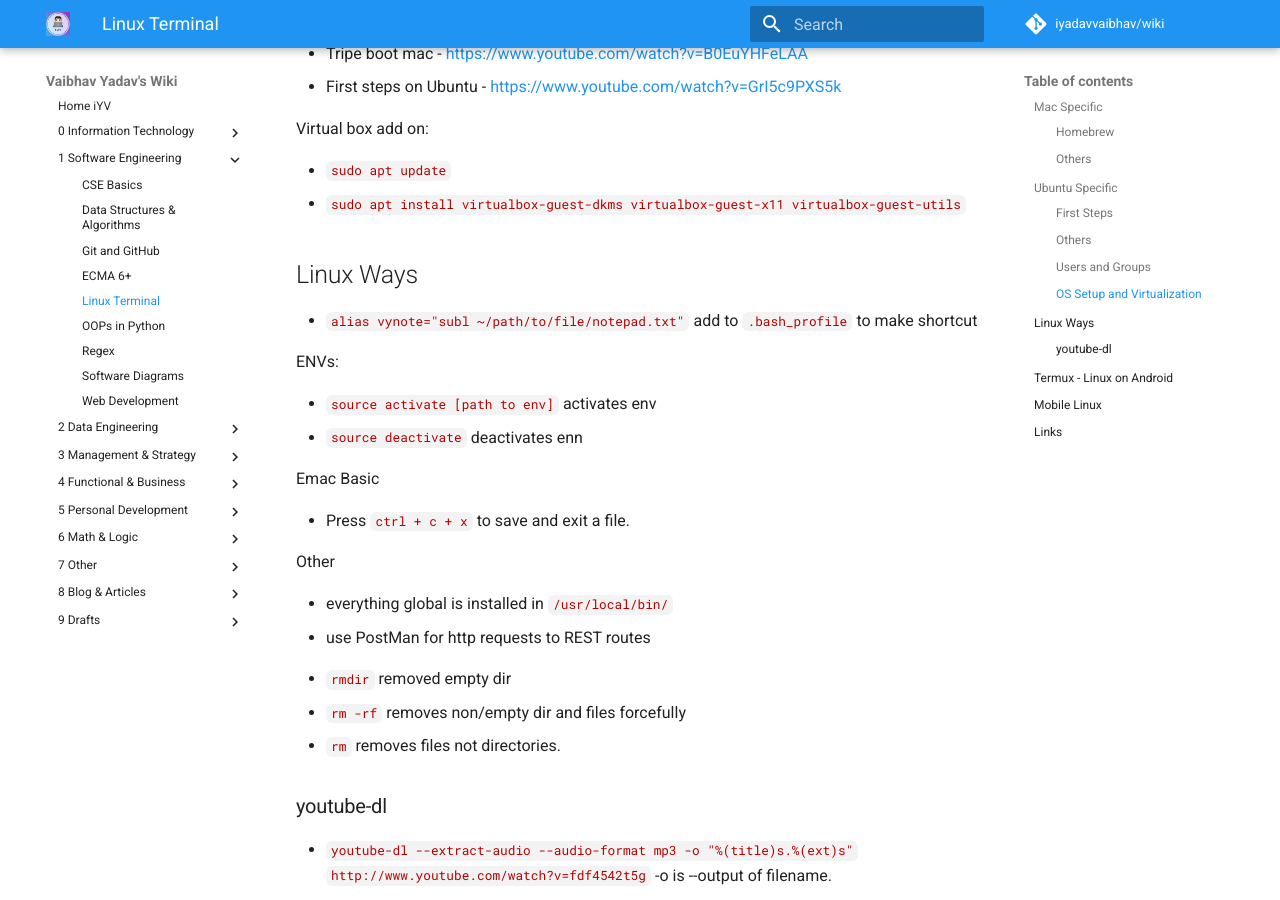
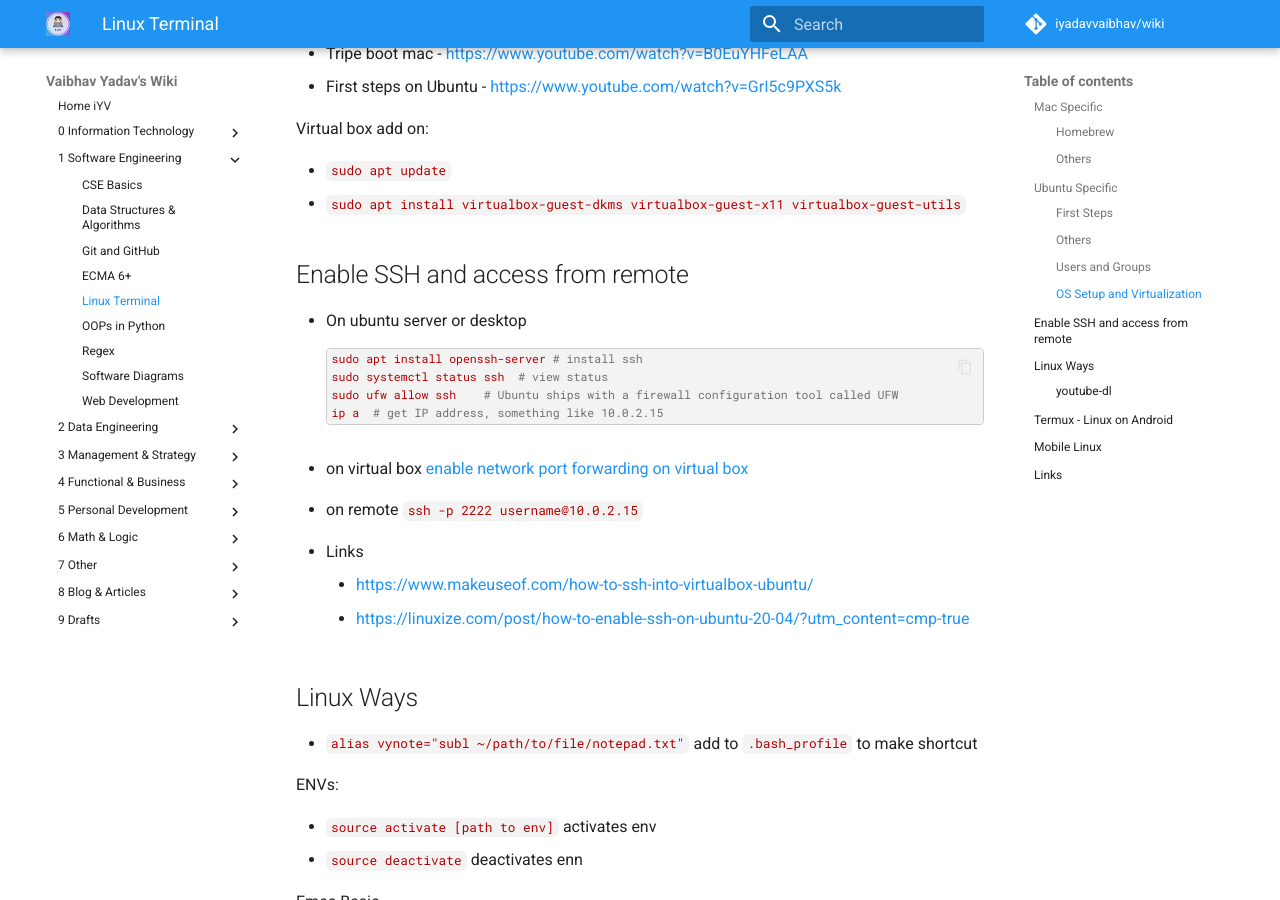
Before and after one commit to iYadavVaibhav/stem, an MkDocs documentation site: the page built from docs/1-Software-Engineering/linux-terminal.md, in a window 1280 px wide and 900 px high, scrolled down 5879 px. Built offline with MkDocs 1.6.1 and Material for MkDocs 9.7.7, drawn with Linux system fonts in a browser that asks for light colours; comment, search, counter and statistics services are not loaded.

Commit message:
ubuntu-ssh updates

````diff
--- a/docs/1-Software-Engineering/linux-terminal.md
+++ b/docs/1-Software-Engineering/linux-terminal.md
@@ -219,7 +219,24 @@
 - `sudo apt update`
 - `sudo apt install virtualbox-guest-dkms virtualbox-guest-x11 virtualbox-guest-utils`
 
+## Enable SSH and access from remote
 
+- On ubuntu server or desktop
+
+    ```sh
+    sudo apt install openssh-server # install ssh
+    sudo systemctl status ssh  # view status
+    sudo ufw allow ssh    # Ubuntu ships with a firewall configuration tool called UFW
+    ip a  # get IP address, something like 10.0.2.15
+    ```
+
+- on virtual box [enable network port forwarding on virtual box](https://www.makeuseof.com/how-to-ssh-into-virtualbox-ubuntu/#:~:text=Step%202%3A%20Configuring%20the%20VirtualBox%20Network)
+
+- on remote `ssh -p 2222 username@10.0.2.15`
+
+- Links
+  - <https://www.makeuseof.com/how-to-ssh-into-virtualbox-ubuntu/>
+  - <https://linuxize.com/post/how-to-enable-ssh-on-ubuntu-20-04/?utm_content=cmp-true>
 
 ## Linux Ways
 
````
